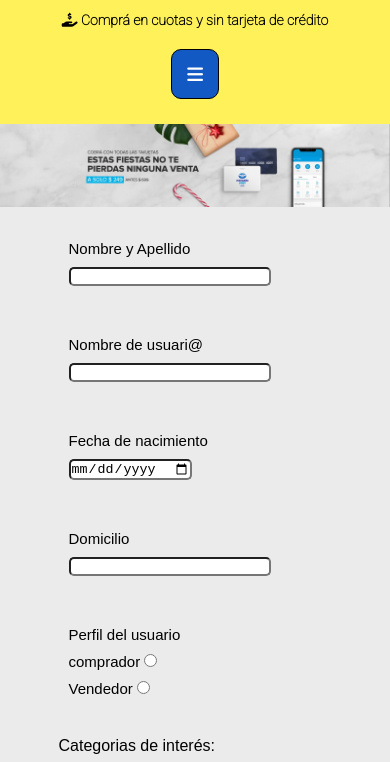
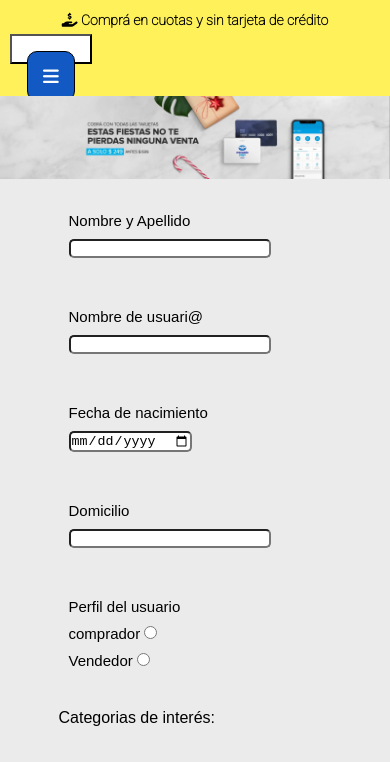
Before and after one commit to franco427/Proyecto-mercado-liebre, a website: page views/register.html in a window 390 px wide. Shown: the part 76-838 px from the top of the page. Drawn offline with Linux system fonts and the light colour scheme.

Commit message:
mejora del menu hamburguesa se agrego un boton

```diff
--- a/views/register.html
+++ b/views/register.html
@@ -33,9 +33,11 @@
              <li><a href="">Mis compras <i class="fa-solid fa-basket-shopping"></i></a></li>
           </ul>
          </div>
-         <div class="burger-menu">
-             <i class="fas fa-bars"></i>
-        </div>
+         <button type="submit" class="burger">
+            <div class="burger-menu">
+                <i class="fas fa-bars"></i>
+            </div>
+            </button>
     </header>
      <img src="/images/img-home-banner.jpg" class="home_banner">
 
```
Also changed, not shown: views/home.html (+2 -0 lines), views/login.html (+5 -3 lines).
